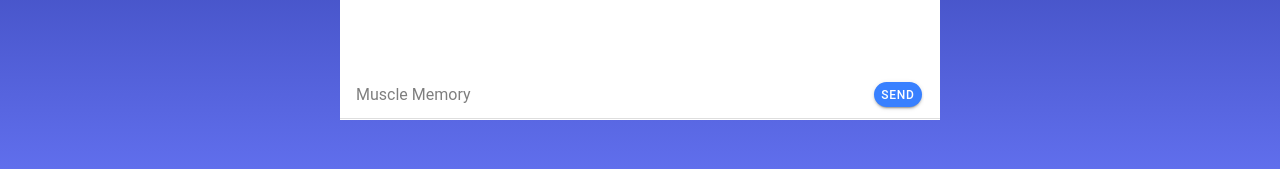
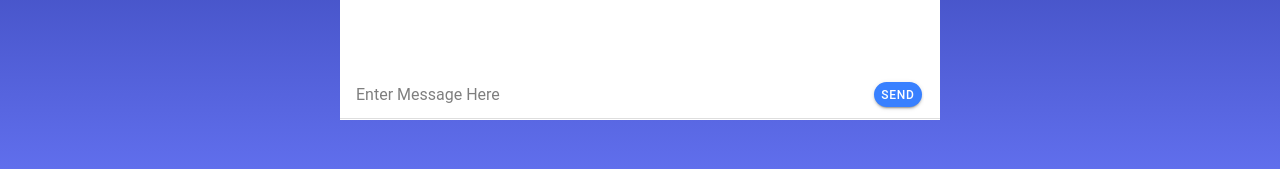
Before and after one commit to mbruckert/muscle-memory, a React (Create React App) app: page /Home in a window 1280 px wide. Shown: the part 536-705 px from the top of the page. Built offline with nearby package versions, Linux system fonts and the light colour scheme.

Commit message:
changes to home page

```diff
--- a/src/pages/Home.js
+++ b/src/pages/Home.js
@@ -1,28 +1,43 @@
 import { IonContent, IonHeader, IonPage, IonTitle, IonToolbar, getAssetPath, IonFooter, IonInput, IonTab, IonFab, IonIcon, IonButton } from '@ionic/react';
+import { useState } from 'react';
 import './Home.css';
 
 function Home() {
+
+  const [inputMessage, setInputMessage] = useState("");
+
   return (
 
     <IonPage>
+
       <IonContent fullscreen>
+
         <IonToolbar>
+
           <IonTitle> Muscle Memory </IonTitle>
+
             </IonToolbar>
 
               <div className='chat'>
 
                 <div className='messageBox'>
 
-                    <ion-item>
-                  <ion-input placeholder="Muscle Memory"></ion-input>
-                  <IonButton shape="round">send</IonButton>
+                  <ion-item>
+
+                      <ion-input mbsc-input type = "inputMessage" placeholder="Enter Message Here" value = {inputMessage} onChange = {(e) => {
+                        setInputMessage(e.target.value)
+                      }}></ion-input>
+
+                      <IonButton shape="round">Send</IonButton>
+
                 </ion-item>
 
                 </div>
 
               </div>
+
             </IonContent>
+
           </IonPage>
 
     );
```
